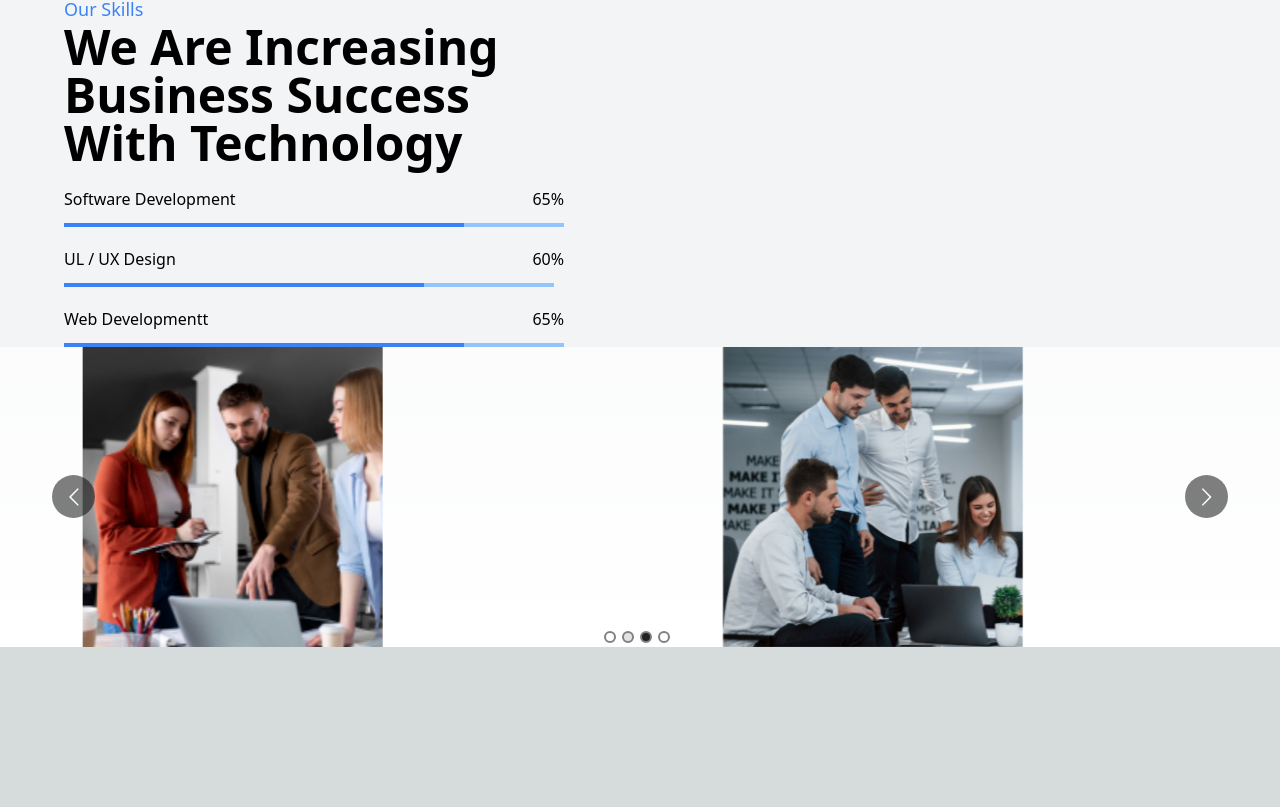
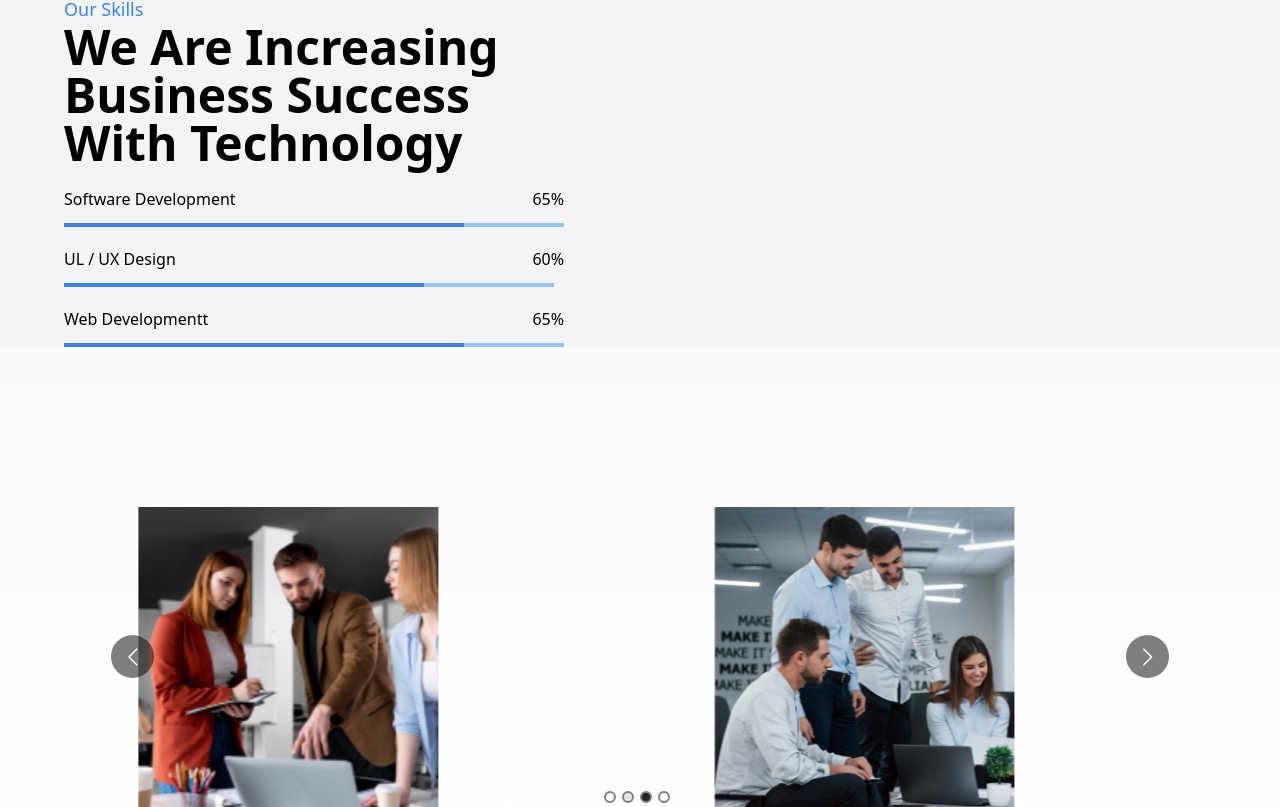
Before and after one commit to ashrafali2000/Antech, a Next.js app in the folder antech-app/: page / in a window 1280 px wide. Shown: the part 3033-3840 px from the top of the page. Before the commit the page ends 3680 px from the top, so only its background shows below. Built offline with nearby package versions, Linux system fonts and the light colour scheme.

Commit message:
add carosouel

```diff
--- a/antech-app/src/components/bSolution/index.js
+++ b/antech-app/src/components/bSolution/index.js
@@ -40,6 +40,8 @@ const responsive = {
 };
 export default function Bsolution() {
     return(
+        <div className="pt-40 px-16">
+
         <Carousel
         responsive={responsive}
         autoPlay={true}
@@ -48,16 +50,17 @@ export default function Bsolution() {
         showDots={true}
         infinite={true}
         partialVisible={false}
-      >
+        >
         {imagesUrlShirts.map((img) => (
           <div key={Math.random()}>
             <Image
               className="md:w-[300px] md:h-[300px] w-[200px] h-[200px]  object-cover object-center"
               src={img.url}
-            />
+              />
           </div>
         ))}
       </Carousel>
+        </div>
     )
 }
 
```
